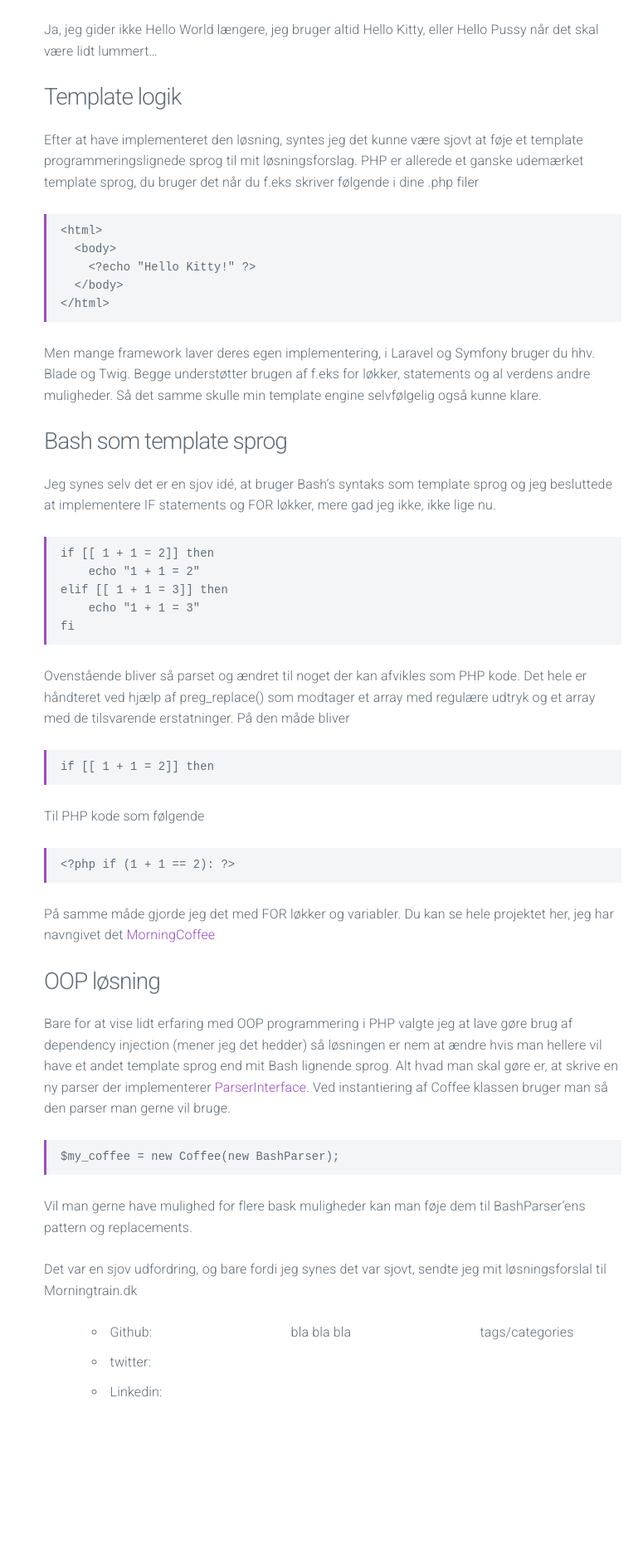
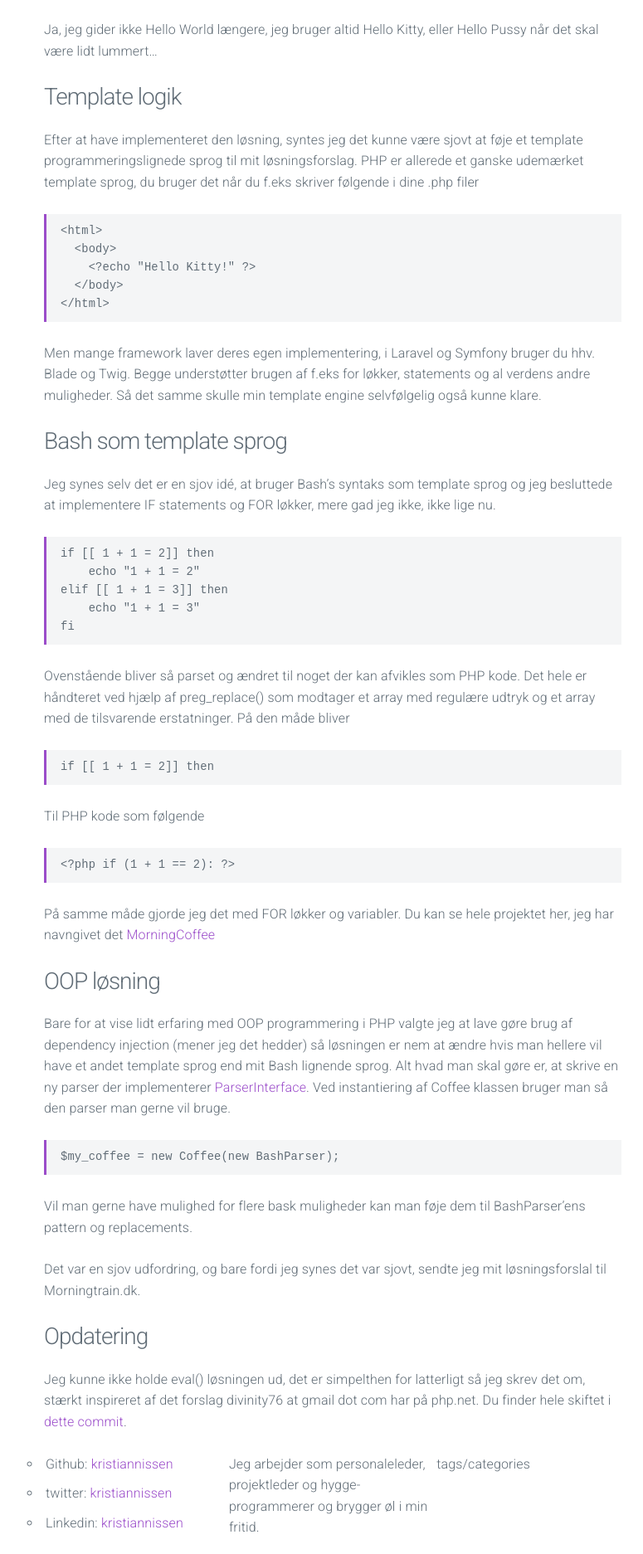
Before and after one commit to kristiannissen/kristiannissen.github.io, a Jekyll site: the page built from _posts/2020-06-22-kode-udfordring.md, in a window 1280 px wide. Shown: the part 755-2628 px from the top of the page at 83% size, without its empty margins (239-1014 px from the left). Built offline with Jekyll 4.4.1, drawn with Linux system fonts in a browser that asks for light colours; before the commit the page ends 2470 px from its top, so only the background shows below that.

Commit message:
New Post

````diff
--- a/_layouts/default.html
+++ b/_layouts/default.html
@@ -20,13 +20,13 @@
     <footer class="site__footer">
       <div class="social">
         <ul>
-          <li>Github: </li>
-          <li>twitter: </li>
-          <li>Linkedin: </li>
+          <li>Github: <a href="https://github.com/kristiannissen/">kristiannissen</a></li>
+          <li>twitter: <a href="https://twitter.com/kristiannissen">kristiannissen</a></li>
+          <li>Linkedin: <a href="https://www.linkedin.com/in/kristiannissen/">kristiannissen</a></li>
         </ul>
       </div>
       <div class="bio">
-        bla bla bla
+        Jeg arbejder som personaleleder, projektleder og hygge-programmerer og brygger øl i min fritid.
       </div>
       <div class="tags">
         tags/categories
--- a/_posts/2020-06-22-kode-udfordring.md
+++ b/_posts/2020-06-22-kode-udfordring.md
@@ -61,4 +61,6 @@
 ```
 Vil man gerne have mulighed for flere bask muligheder kan man føje dem til BashParser'ens pattern og replacements.
 
-Det var en sjov udfordring, og bare fordi jeg synes det var sjovt, sendte jeg mit løsningsforslal til Morningtrain.dk
+Det var en sjov udfordring, og bare fordi jeg synes det var sjovt, sendte jeg mit løsningsforslal til Morningtrain.dk.
+### Opdatering
+Jeg kunne ikke holde eval() løsningen ud, det er simpelthen for latterligt så jeg skrev det om, stærkt inspireret af det forslag divinity76 at gmail dot com har på php.net. Du finder hele skiftet i [dette commit](https://github.com/kristiannissen/morningcoffee/commit/c46bf5722a69b9935593285c75760042e0c0907d).
--- a/assets/css/default.css
+++ b/assets/css/default.css
@@ -16,6 +16,7 @@
 }
 footer div {
   align-self: flex-start;
+  min-width: 33%;
 }
 .site__content {
   padding: 0 1.25em;
````
Also changed, not shown: _posts/2020-06-23-kode-udfordring-drop-regex.md (added, +32 -0 lines).
